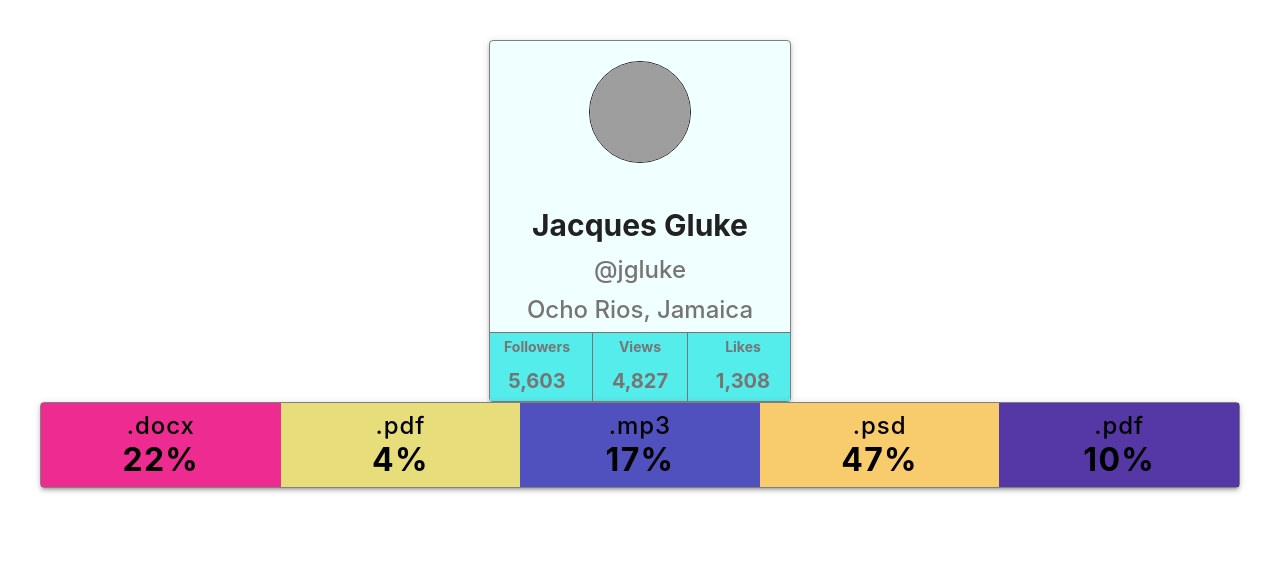
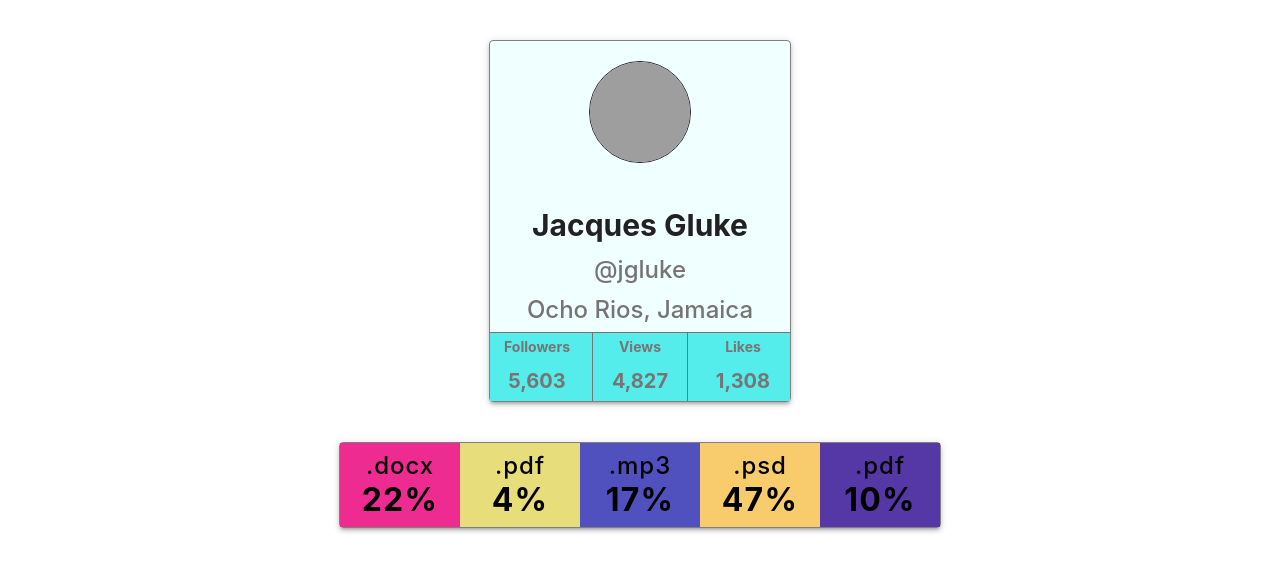
Before and after one commit to YuriyOhii/goit-react-hw-01-components, a React (Create React App) app: page / in a window 1280 px wide. Shown: the top 572 px of the page. Built offline with nearby package versions, Linux system fonts and the light colour scheme; grey boxes are pictures that could not be loaded.

Commit message:
adds margins to the elements

```diff
--- a/src/components/App.jsx
+++ b/src/components/App.jsx
@@ -13,7 +13,7 @@ export const App = () => {
         avatar={user.avatar}
         stats={user.stats}
       />
-      <Statistics title stats={data}/>
+      <Statistics stats={data}/>
     </>
   );
 };
--- a/src/components/Statistics/Statistics.styled.jsx
+++ b/src/components/Statistics/Statistics.styled.jsx
@@ -2,6 +2,8 @@ import styled from '@emotion/styled';
 import { getRandomHexColor } from 'assets/utils/getRandomHexColor';
 
 export const StatsTable = styled.section`
+  margin: 40px auto;
+  max-width: 50%;
   border-radius: 4px;
   border: 1px solid gray;
   box-shadow: rgb(0 0 0 / 20%) 0px 3px 3px -2px,
```
